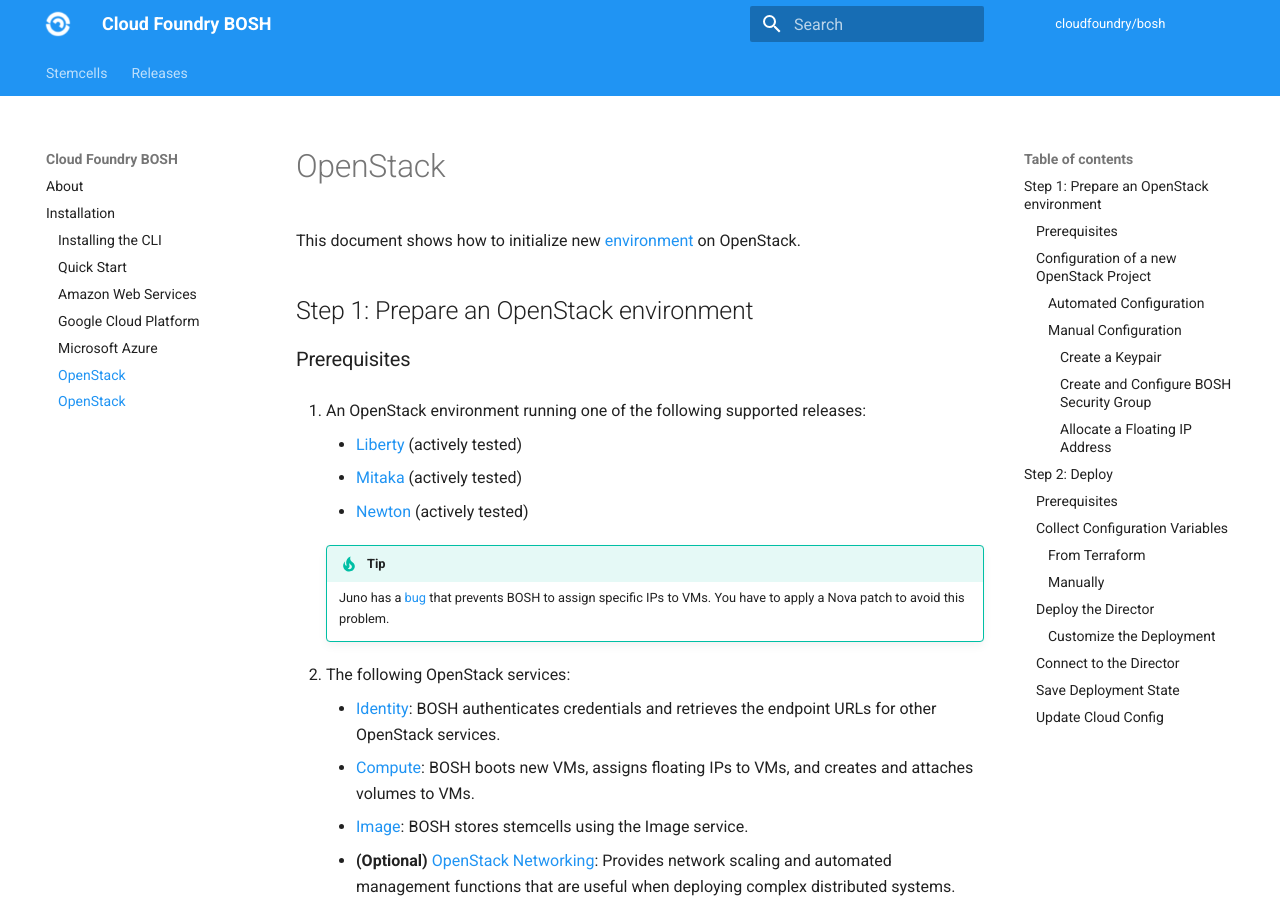
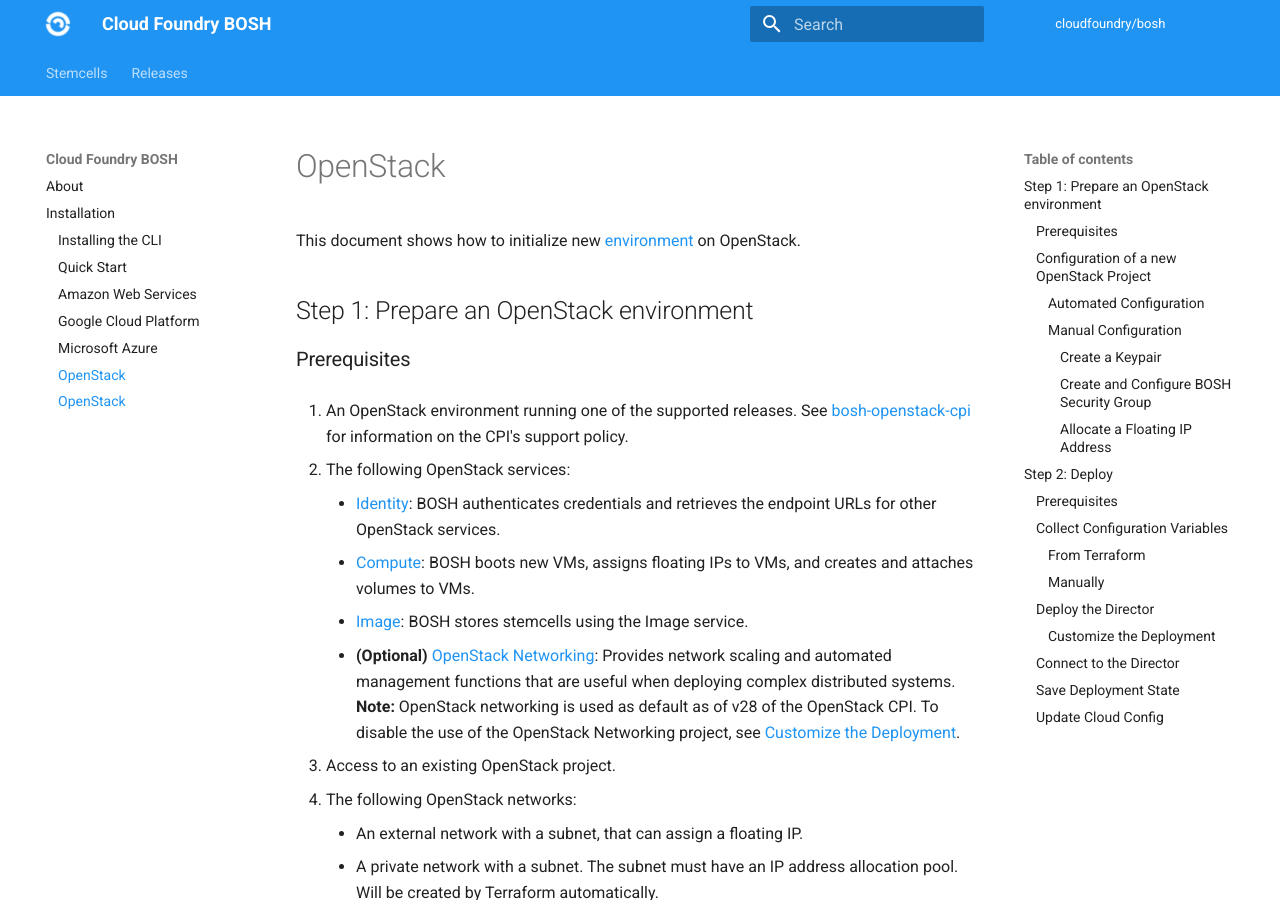
Before and after one commit to cloudfoundry/docs-bosh, an MkDocs documentation site: the page built from content/init-openstack.md, in a window 1280 px wide and 900 px high. Built offline with MkDocs 1.6.1 and Material for MkDocs 9.7.7, drawn with Linux system fonts in a browser that asks for light colours; old or Windows-style settings are respelled for this version of MkDocs.

Commit message:
Update OpenStack support policy
The truth is at https://github.com/cloudfoundry/bosh-openstack-cpi-release#supported-openstack-versions, son't maintain this twice.

```diff
--- a/content/init-openstack.md
+++ b/content/init-openstack.md
@@ -4,13 +4,7 @@ This document shows how to initialize new [environment](terminology.md#environme
 
 ### Prerequisites {: #prerequisites }
 
-1. An OpenStack environment running one of the following supported releases:
-    * [Liberty](http://www.openstack.org/software/liberty) (actively tested)
-    * [Mitaka](http://www.openstack.org/software/mitaka) (actively tested)
-    * [Newton](http://www.openstack.org/software/newton) (actively tested)
-
-    !!! tip
-        Juno has a [bug](https://bugs.launchpad.net/nova/+bug/1396854) that prevents BOSH to assign specific IPs to VMs. You have to apply a Nova patch to avoid this problem.
+1. An OpenStack environment running one of the supported releases. See [bosh-openstack-cpi](https://github.com/cloudfoundry/bosh-openstack-cpi-release#supported-openstack-versions) for information on the CPI's support policy.
 
 1. The following OpenStack services:
     * [Identity](https://www.openstack.org/software/releases/ocata/components/keystone):
```
